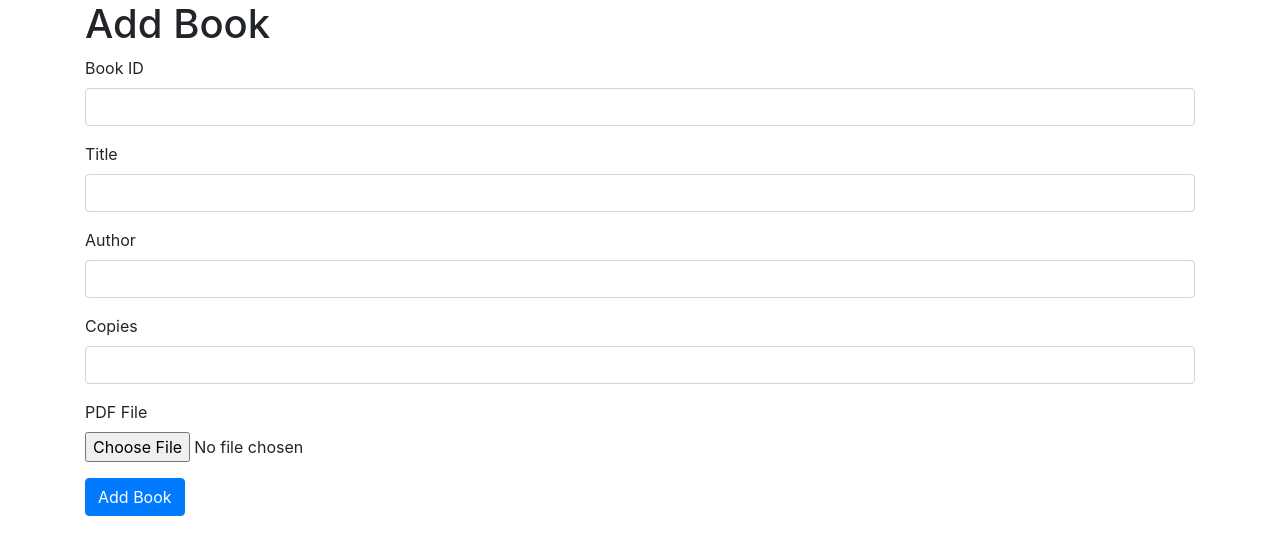
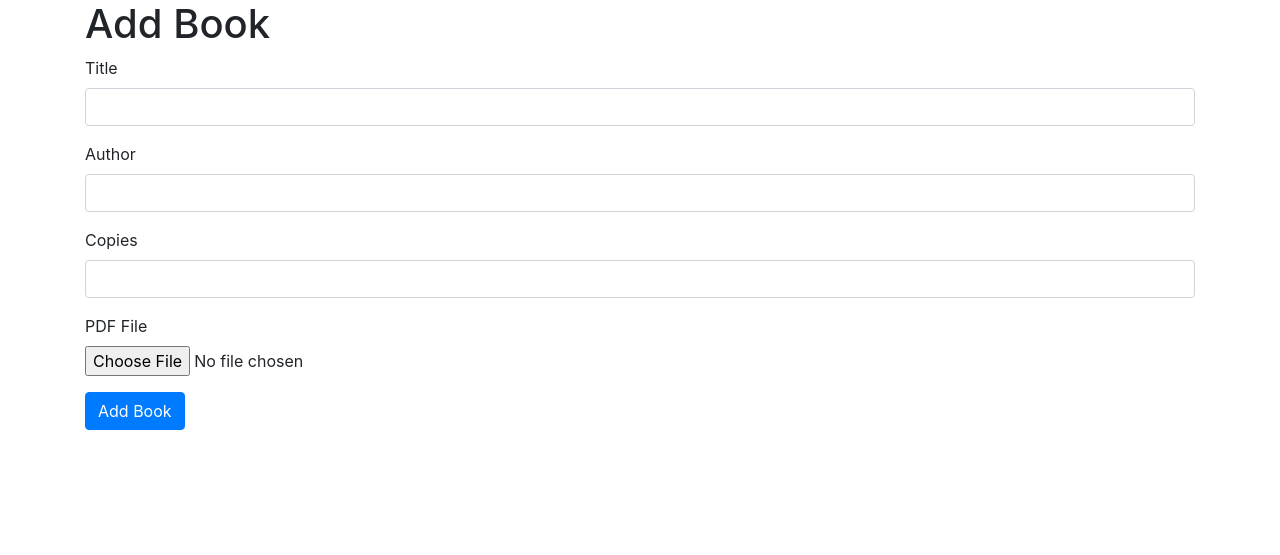
Before and after one commit to YassDEV221608/library-app, a Flask app: page /add_book in a window 1280 px wide. Shown: the part 56-611 px from the top of the page. Run offline with Flask 3, Linux system fonts and the light colour scheme; parts of the project's set-up code (start-up, migrations or seed data) failed here and were passed over; some libraries are stand-ins or nearby versions.

Commit message:
auto encriment id

```diff
--- a/app/routes.py
+++ b/app/routes.py
@@ -15,17 +15,16 @@ fs = gridfs.GridFS(db)
 def index():
     return render_template('index.html')
 
+
 @app.route('/add_book', methods=['GET', 'POST'])
 def add_book():
     if request.method == 'POST':
-        book_id = int(request.form['book_id'])
         title = request.form['title']
         author = request.form['author']
         copies = int(request.form['copies'])
         pdf_file = request.files.get('pdf_file')
 
         book = {
-            "_id": book_id,
             "title": title,
             "author": author,
             "copies": copies,
@@ -41,7 +40,6 @@ def add_book():
         return redirect(url_for('index'))
 
     return render_template('add_book.html')
-
 @app.route('/delete_book', methods=['GET', 'POST'])
 def delete_book():
     if request.method == 'POST':
--- a/app/templates/add_book.html
+++ b/app/templates/add_book.html
@@ -2,10 +2,6 @@
 {% block content %}
 <h1>Add Book</h1>
 <form method="post" enctype="multipart/form-data">
-    <div class="form-group">
-        <label for="book_id">Book ID</label>
-        <input type="text" class="form-control" id="book_id" name="book_id" required>
-    </div>
     <div class="form-group">
         <label for="title">Title</label>
         <input type="text" class="form-control" id="title" name="title" required>
--- a/requirements.txt
+++ b/requirements.txt
@@ -1 +1,2 @@
 pymongo
+flask
```
